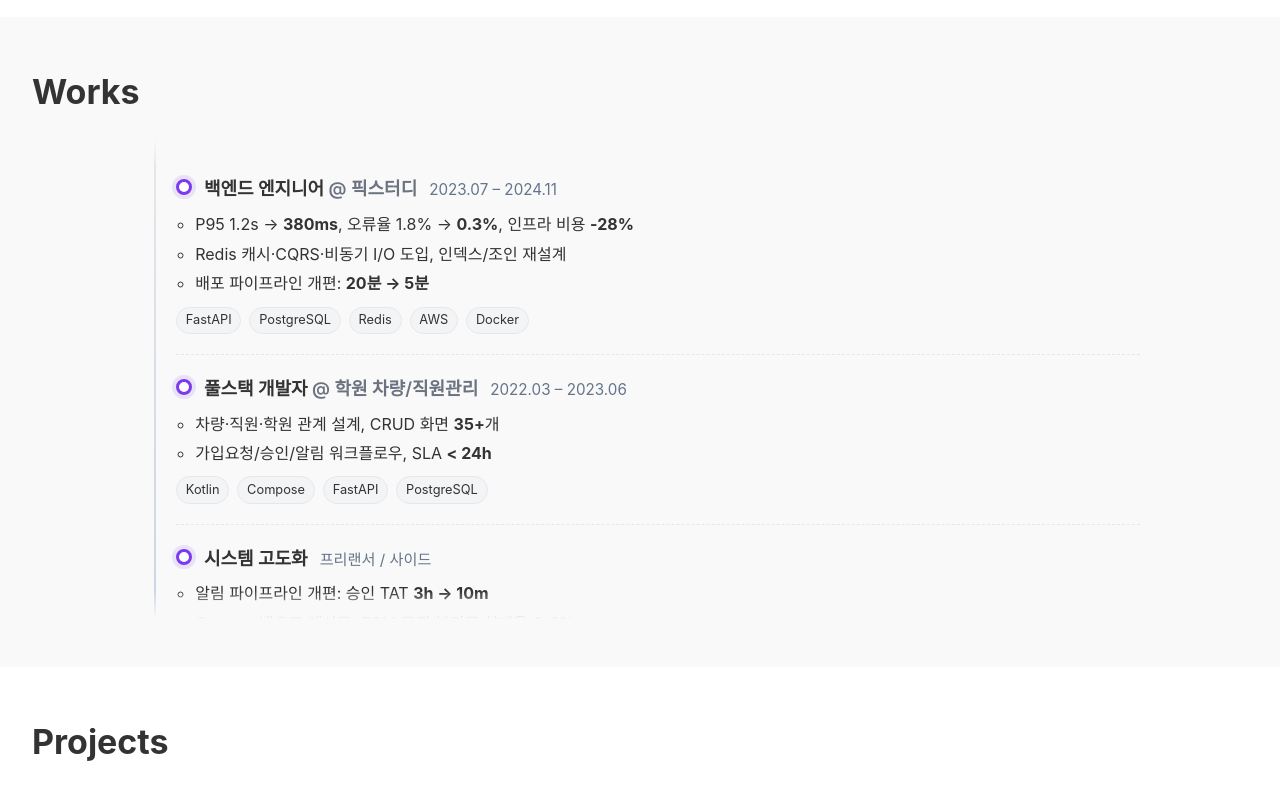
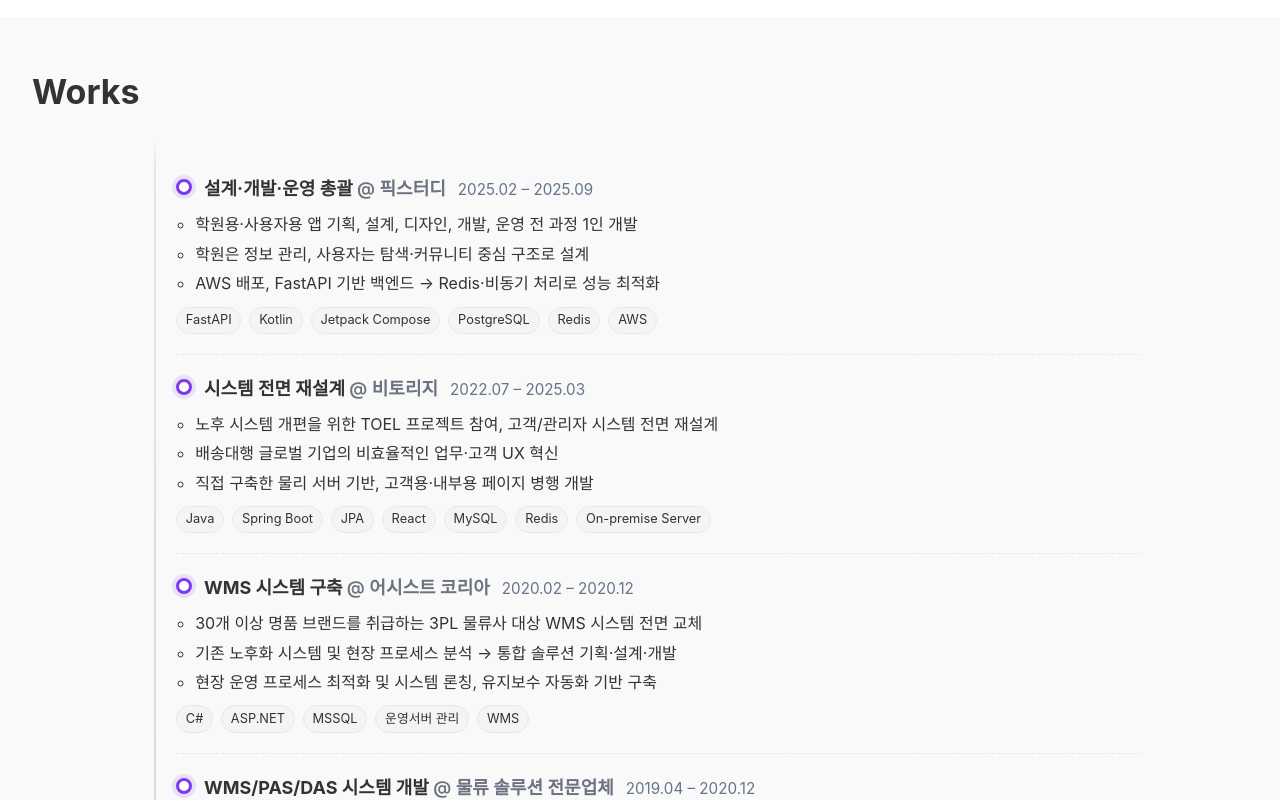
Before and after one commit to hjj5946-upply/hjj-portfolio-page, a plain HTML site: page index.html in a window 1280 px wide. Shown: the part 2000-2800 px from the top of the page. Drawn offline with Linux system fonts and the light colour scheme; animation ran at ten frames a second; a web font is replaced by a local one.

Commit message:
end250819

```diff
--- a/index.html
+++ b/index.html
@@ -167,7 +167,7 @@
           <div class="about-meta">
             <dl class="about-list about-list-intro">
               <div>
-                <p class="about-intro2">안녕하세요. 7년 차 풀스택 개발자 <b>홍정준</b>입니다.<br><br></p>
+                <p class="about-intro2">안녕하세요. 6년 차 풀스택 개발자 <b>홍정준</b>입니다.<br><br></p>
                 <p class="about-intro">
                   <b>Kotlin(Android) · React/TypeScript · Python(FastAPI) · Java/Spring Boot</b>를 기반으로 B2C/B2B와 내부 시스템을 다년간 운영했습니다.<br><br>
                   요구 정리 → IA/UX 구상 → 데이터 모델링/API 설계 → CI/CD·모니터링까지 <b>엔드투엔드</b>로 책임집니다.<br><br>
@@ -217,71 +217,100 @@
     <section id="work" class="section work-section" aria-labelledby="work-heading">
       <div class="work-inner">
         <h2 id="work-heading" class="section-title" style="cursor: default;">Works</h2>
-
         <ol class="timeline">
-          <!-- 항목 1 -->
           <li class="tl-item">
-
             <header class="tl-head">
               <div class="dot"></div>
-              <h3 class="role">백엔드 엔지니어 <span class="company">@ 픽스터디</span></h3>
-              <time class="period">2023.07 – 2024.11</time>
+              <h3 class="role">설계·개발·운영 총괄 <span class="company">@ 픽스터디</span></h3>
+              <time class="period">2025.02 – 2025.09</time>
             </header>
             <ul class="bullets">
-              <li>P95 1.2s → <b>380ms</b>, 오류율 1.8% → <b>0.3%</b>, 인프라 비용 <b>-28%</b></li>
-              <li>Redis 캐시·CQRS·비동기 I/O 도입, 인덱스/조인 재설계</li>
-              <li>배포 파이프라인 개편: <b>20분 → 5분</b></li>
+              <li>학원용·사용자용 앱 기획, 설계, 디자인, 개발, 운영 전 과정 1인 개발</li>
+              <li>학원은 정보 관리, 사용자는 탐색·커뮤니티 중심 구조로 설계</li>
+              <li>AWS 배포, FastAPI 기반 백엔드 → Redis·비동기 처리로 성능 최적화</li>
             </ul>
             <div class="tags">
-              <span>FastAPI</span><span>PostgreSQL</span><span>Redis</span><span>AWS</span><span>Docker</span>
+              <span>FastAPI</span><span>Kotlin</span><span>Jetpack Compose</span><span>PostgreSQL</span><span>Redis</span><span>AWS</span>
             </div>
           </li>
 
-          <!-- 항목 2 -->
           <li class="tl-item">
             <header class="tl-head">
               <div class="dot"></div>
-              <h3 class="role">풀스택 개발자 <span class="company">@ 학원 차량/직원관리</span></h3>
-              <time class="period">2022.03 – 2023.06</time>
+              <h3 class="role">시스템 전면 재설계 <span class="company">@ 비토리지</span></h3>
+              <time class="period">2022.07 – 2025.03</time>
             </header>
             <ul class="bullets">
-              <li>차량·직원·학원 관계 설계, CRUD 화면 <b>35+</b>개</li>
-              <li>가입요청/승인/알림 워크플로우, SLA <b>&lt; 24h</b></li>
+              <li>노후 시스템 개편을 위한 TOEL 프로젝트 참여, 고객/관리자 시스템 전면 재설계</li>
+              <li>배송대행 글로벌 기업의 비효율적인 업무·고객 UX 혁신</li>
+              <li>직접 구축한 물리 서버 기반, 고객용·내부용 페이지 병행 개발</li>
             </ul>
             <div class="tags">
-              <span>Kotlin</span><span>Compose</span><span>FastAPI</span><span>PostgreSQL</span>
+              <span>Java</span><span>Spring Boot</span><span>JPA</span><span>React</span><span>MySQL</span><span>Redis</span><span>On-premise Server</span>
             </div>
           </li>
 
-          <!-- 항목 3 -->
           <li class="tl-item">
             <header class="tl-head">
               <div class="dot"></div>
-              <h3 class="role">시스템 고도화</h3>
-              <time class="period">프리랜서 / 사이드</time>
+              <h3 class="role">WMS 시스템 구축 <span class="company">@ 어시스트 코리아</span></h3>
+              <time class="period">2020.02 – 2020.12</time>
             </header>
             <ul class="bullets">
-              <li>알림 파이프라인 개편: 승인 TAT <b>3h → 10m</b></li>
-              <li>Outbox, 백오프 재시도, FCM 토픽 분리로 실패율 <b>0.4%</b></li>
+              <li>30개 이상 명품 브랜드를 취급하는 3PL 물류사 대상 WMS 시스템 전면 교체</li>
+              <li>기존 노후화 시스템 및 현장 프로세스 분석 → 통합 솔루션 기획·설계·개발</li>
+              <li>현장 운영 프로세스 최적화 및 시스템 론칭, 유지보수 자동화 기반 구축</li>
             </ul>
             <div class="tags">
-              <span>Event-driven</span><span>Celery</span><span>FCM</span>
+              <span>C#</span><span>ASP.NET</span><span>MSSQL</span><span>운영서버 관리</span><span>WMS</span>
             </div>
           </li>
 
-          <!-- 항목 3 -->
           <li class="tl-item">
             <header class="tl-head">
               <div class="dot"></div>
-              <h3 class="role">시스템 고도화</h3>
-              <time class="period">프리랜서 / 사이드</time>
+              <h3 class="role">WMS/PAS/DAS 시스템 개발 <span class="company">@ 물류 솔루션 전문업체</span></h3>
+              <time class="period">2019.04 – 2020.12</time>
             </header>
             <ul class="bullets">
-              <li>알림 파이프라인 개편: 승인 TAT <b>3h → 10m</b></li>
-              <li>Outbox, 백오프 재시도, FCM 토픽 분리로 실패율 <b>0.4%</b></li>
+              <li>ABC마트 국내 물류센터 구축 프로젝트 참여, 전체 시스템 설계 및 장비 연동</li>
+              <li>WMS(창고관리시스템), PAS/DAS 제어 장치 통합 프로그램 개발</li>
+              <li>Windows 기반 업무용 프로그램 다수 개발 및 고도화</li>
             </ul>
             <div class="tags">
-              <span>Event-driven</span><span>Celery</span><span>FCM</span>
+              <span>C#</span><span>ASP.NET</span><span>MSSQL</span><span>WMS</span><span>PAS</span><span>DAS</span><span>Windows App</span>
+            </div>
+          </li>
+
+          <li class="tl-item">
+            <header class="tl-head">
+              <div class="dot"></div>
+              <h3 class="role">풀커버 쇼핑몰 구축 <span class="company">@ 엘핀</span></h3>
+              <time class="period">2019.05 – 2020.01</time>
+            </header>
+            <ul class="bullets">
+              <li>1인 개발: 기획·디자인·개발·런칭까지 전체 단독 수행</li>
+              <li>사용자 대상 쇼핑몰 페이지 및 내부 관리자 시스템 동시 구축</li>
+              <li>카페24 기반 인프라 + SpringBoot 백엔드 + 전통적 프론트엔드 기술 조합</li>
+            </ul>
+            <div class="tags">
+              <span>JavaScript</span><span>jQuery</span><span>JAVA</span><span>SpringBoot</span><span>MSSQL</span><span>카페24</span>
+            </div>
+          </li>
+
+          <li class="tl-item">
+            <header class="tl-head">
+              <div class="dot"></div>
+              <h3 class="role">WMS 시스템 마이그레이션 <span class="company">@ 쥬피터 프로젝트</span></h3>
+              <time class="period">2021.01 – 2022.02</time>
+            </header>
+            <ul class="bullets">
+              <li>노후 WMS 시스템 전면 리뉴얼 및 웹 기반으로 마이그레이션</li>
+              <li>업무 프로세스 재설계 + 성능 고도화 → 유지보수 효율 및 UX 대폭 개선</li>
+              <li>디자인 일체 개선 및 웹 표준/접근성 기준 반영</li>
+            </ul>
+            <div class="tags">
+              <span>C#</span><span>ASP.NET</span><span>MSSQL</span><span>Linux</span><span>Windows</span><span>Web Migration</span>
             </div>
           </li>
         </ol>
@@ -312,7 +341,7 @@
             <div class="card-info">
               <h3 class="card-title">픽스터디 앱</h3>
               <p class="card-desc">
-                <span class="chip">App</span> 디자인 · UIUX · kotlin · Jetpack Compose · Python(FastAPI) · PostGRE
+                <span class="chip">App</span> 디자인 · UI/UX · Kotlin · Jetpack Compose · Python (FastAPI) · PostgreSQL
               </p>
             </div>
           </a>
@@ -324,7 +353,7 @@
             <div class="card-info">
               <h3 class="card-title">비토리지 모바일 웹</h3>
               <p class="card-desc">
-                <span class="chip">UIUX</span> 디자인 · 적응형 · JAVA · SpringBoot
+                <span class="chip">Web</span> UI/UX · 적응형 · Java · Spring Boot
               </p>
             </div>
           </a>
@@ -336,7 +365,7 @@
             <div class="card-info">
               <h3 class="card-title">비토리지 관리자페이지</h3>
               <p class="card-desc">
-                <span class="chip">Web</span> 디자인 · 적응형 · 대시보드 · UIUX · 유지보수 · JAVA · SpringBoot · JPA · MySQL
+                <span class="chip">Web</span> UI/UX · 디자인 · 대시보드 · 적응형 · 유지보수 · Java · Spring Boot · JPA · MySQL
               </p>
             </div>
           </a>
```
